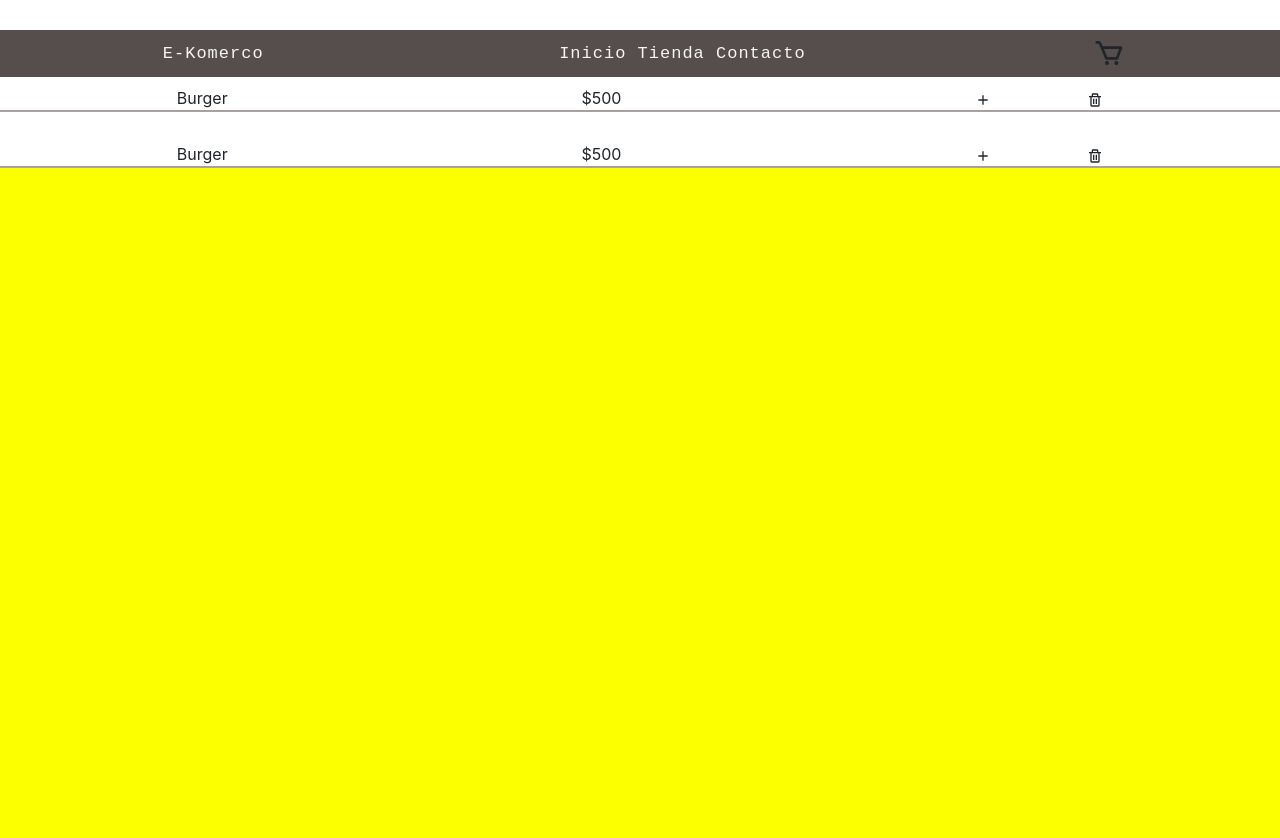
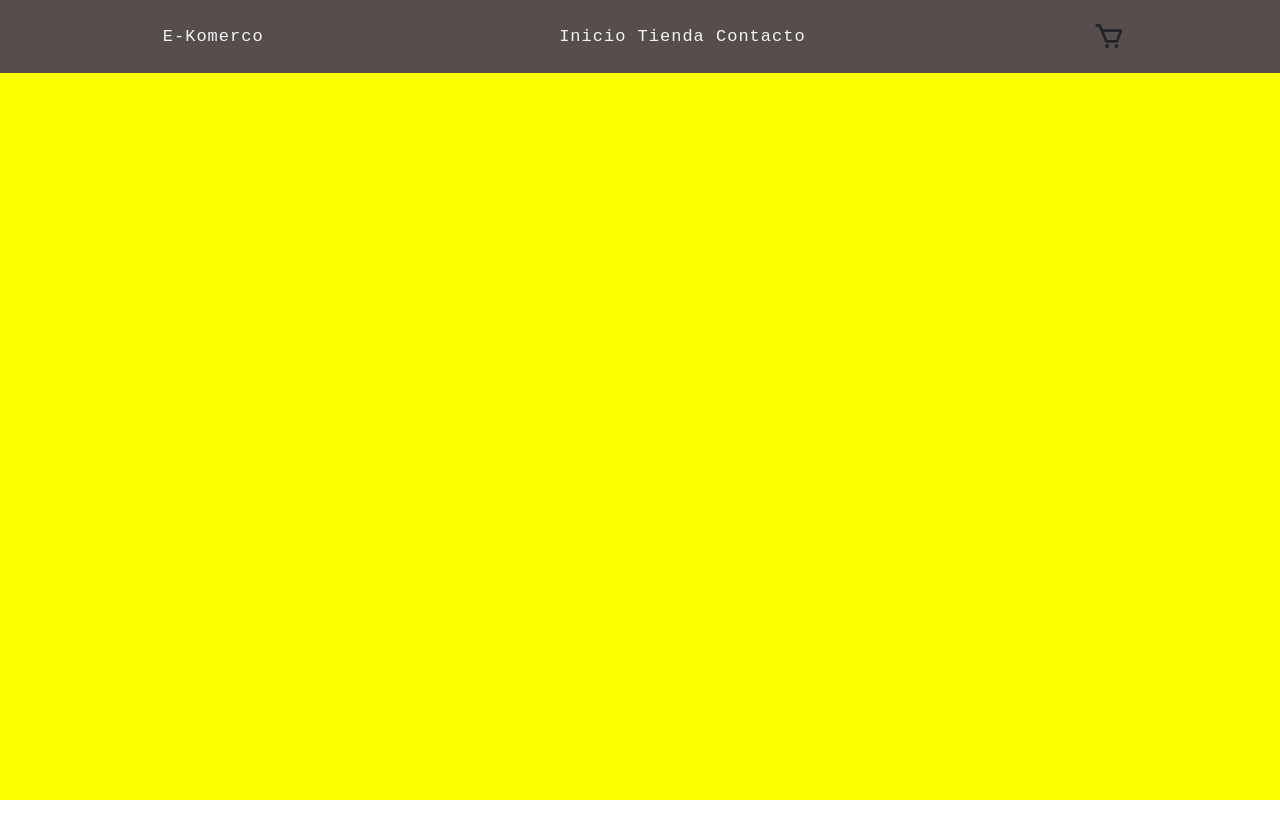
Before and after one commit to ramegp/e-komerco, a React (Create React App) app: page /home in a window 1280 px wide. Shown: the top 838 px of the page. After the commit the page ends 800 px from the top, so only its background shows below. Built offline with nearby package versions, Linux system fonts and the light colour scheme.

Commit message:
modificaciones generales

```diff
--- a/src/App.js
+++ b/src/App.js
@@ -12,9 +12,9 @@ import {
  } from 'react-router-dom';
 
 //Pages
-import Home from './components/pages/Home';
-import Shop from './components/pages/Shop';
-import About from './components/pages/About';
+import Home from './pages/Home';
+import Shop from './pages/Shop';
+import About from './pages/About';
 
 
 function App() {
--- a/src/components/Menu/Menu.js
+++ b/src/components/Menu/Menu.js
@@ -7,8 +7,6 @@ import { Link } from 'react-router-dom';
 
 let flagMenu = false;
 function abrirMenuMobile() {
-    let btnMenu = document.getElementById("btn-menu-mobile");
-
     let MostrarMenu = document.getElementById("links-mobile");
     if (!flagMenu) {
       MostrarMenu.classList.add("activar-contenedor-menu-link");
@@ -26,8 +24,12 @@ let flagBag = false;
 const openBag = ()=>{
   let bag = document.getElementById("kart-mobile");
   if (!flagBag) {
+    bag.classList.remove("active-bag-desktop");
+    bag.classList.remove("deactive-bag-desktop");
+    bag.classList.remove("position");
     bag.classList.add("active-kart");
     bag.classList.remove("deactive-kart");
+
     flagBag = true;
   } else {
     bag.classList.add("deactive-kart");
@@ -36,6 +38,24 @@ const openBag = ()=>{
   }
 };
 
+
+let flagBagDesktop = false;
+const openBagDesktop = () => {
+  let bagDesktop = document.getElementById("kart-mobile");
+
+  if (!flagBagDesktop) {
+    bagDesktop.classList.remove("active-kart");
+    bagDesktop.classList.remove("deactive-kart");
+    bagDesktop.classList.add("position");
+    bagDesktop.classList.add("active-bag-desktop");
+    bagDesktop.classList.remove("deactive-bag-desktop");
+    flagBagDesktop = true;
+  } else {
+    bagDesktop.classList.add("deactive-bag-desktop");
+    bagDesktop.classList.remove("active-bag-desktop");
+    flagBagDesktop = false;
+  }
+}
 
 export default function Menu() {
     return (
@@ -49,7 +69,7 @@ export default function Menu() {
                 <Link to="/shop"><a className="menu-link menu-link-hide"> Tienda </a></Link>
                 <Link to="/about"><a className="menu-link menu-link-hide"> Contacto </a></Link>
             </div>
-            <div> <BiCart className="icons-desktop menu-link-hide"/> </div>
+            <div> <BiCart className="icons-desktop menu-link-hide" onClick={openBagDesktop}/></div>
         </header>
 
         <div className=" container-menu-mobile">
@@ -81,7 +101,7 @@ export default function Menu() {
             </Link>
 
         </div>
-        <div className="container-kart" id="kart-mobile">
+        <div className="container-kart position" id="kart-mobile">
           <ItemCart name="Burger" precio="$500"/>
           <ItemCart name="Burger" precio="$500"/>
           <ItemCart name="Burger" precio="$500"/>
--- a/src/components/Menu/menu.css
+++ b/src/components/Menu/menu.css
@@ -4,9 +4,11 @@
     align-items: center;
     background-color: #564d4d;
     text-align: left;
-    height: 47px;
+    height: 73px;
     font-family: monospace;
     position: fixed;
+    top: 0;
+    z-index: 99;
 }
 
 .menu-link {
@@ -40,7 +42,56 @@
 .contenedor-carrito {
     display: none;
 }
+.container-kart{
+    /* right: 0;
+    top: -50%; */
+    background-color: rgb(230 253 230);
+    width: 50%;
+    height: 350px;
+    position: fixed;
+    margin-right: 10px;
+    border-radius: 25px;
+    z-index: 22;
+    transition: all 1s;
+}
+.position{
+    right: 0;
+    top: -50%;
+}
 
+.active-bag-desktop{
+    animation-name: openBagDesktop;
+    animation-duration: 1s;
+    animation-timing-function: ease-in;
+    animation-fill-mode: forwards;
+}
+.deactive-bag-desktop{
+    animation-name: closeBagDesktop;
+    animation-duration: 1s;
+    animation-timing-function: ease-in;
+    animation-fill-mode: forwards;
+}
+@keyframes openBagDesktop {
+    0%{
+        top: -50%;
+        right: 0;
+    }
+    100%{
+        top: 10%;
+        right: 0;
+    }
+}
+
+@keyframes closeBagDesktop {
+    0%{
+        top: 10%;
+        right: 0;
+    }
+    100%{
+        top: -50%;
+        right: 0;
+    }
+}
 @media (max-width:550px) {
 
     .contenedor-menu {
@@ -48,6 +99,7 @@
         justify-content: center;
         top: 0;
         height: 63px;
+        z-index: 999;
     }
 
     .menu-link-hide {
@@ -121,7 +173,7 @@
         margin: calc((100% - 95%)/2);
         padding: 10px;
         left: 25%;
-        z-index: 9;
+        z-index: 25;
         /* transition: all 1s; */
     }
 
@@ -141,11 +193,11 @@
 
     .container-kart {
         display: block;
-        background-color: #acffa7;
+        background: linear-gradient(180deg, rgb(214 227 230 / 75%) 0%, rgb(183 184 185 / 95%) 56%);
         width: 90vw;
         height: 0;
         position: fixed;
-        bottom: 0px;
+        /* bottom: 0px; */
         margin: calc((100% - 90%)/2);
         border-radius: 40px;
         overflow: hidden;
--- a/src/components/Shop/Shop.css
+++ b/src/components/Shop/Shop.css
@@ -2,4 +2,13 @@
     width: 100%;
     height: 150vh;
     background-color:darkgoldenrod;
+    /* margin-top: 50px; */
 }
+.titulo-shop{
+    color: #d9e1ff;
+    margin-top: 60px;
+    padding: 10px;
+    text-align: center;
+    letter-spacing: 2px;
+    font-family: unset;
+}
--- a/src/components/pages/About.jsx
+++ /dev/null
@@ -1,12 +0,0 @@
-import React from 'react'
-import '../About/About.css'
-
-function About() {
-    return (
-        <div className="container-about" id="about">
-
-        </div>
-    )
-}
-
-export default About
--- a/src/components/pages/Home.jsx
+++ /dev/null
@@ -1,11 +0,0 @@
-import '../Home/Home.css'
-
-export default function Home(){
-    return(
-        <>
-            <div className="container-fluid container-home" id="home">
-
-            </div>
-        </>
-    )
-};
--- a/src/components/pages/Shop.jsx
+++ /dev/null
@@ -1,12 +0,0 @@
-import React from 'react';
-import '../Shop/Shop.css'
-
-function Shop() {
-    return (
-        <div className ="container-shop" id="shop">
-
-        </div>
-    )
-}
-
-export default Shop
```
Also changed, not shown: src/components/Home/Home.js (deleted, +0 -11 lines), src/components/Shop/Shop.js (deleted, +0 -12 lines).
